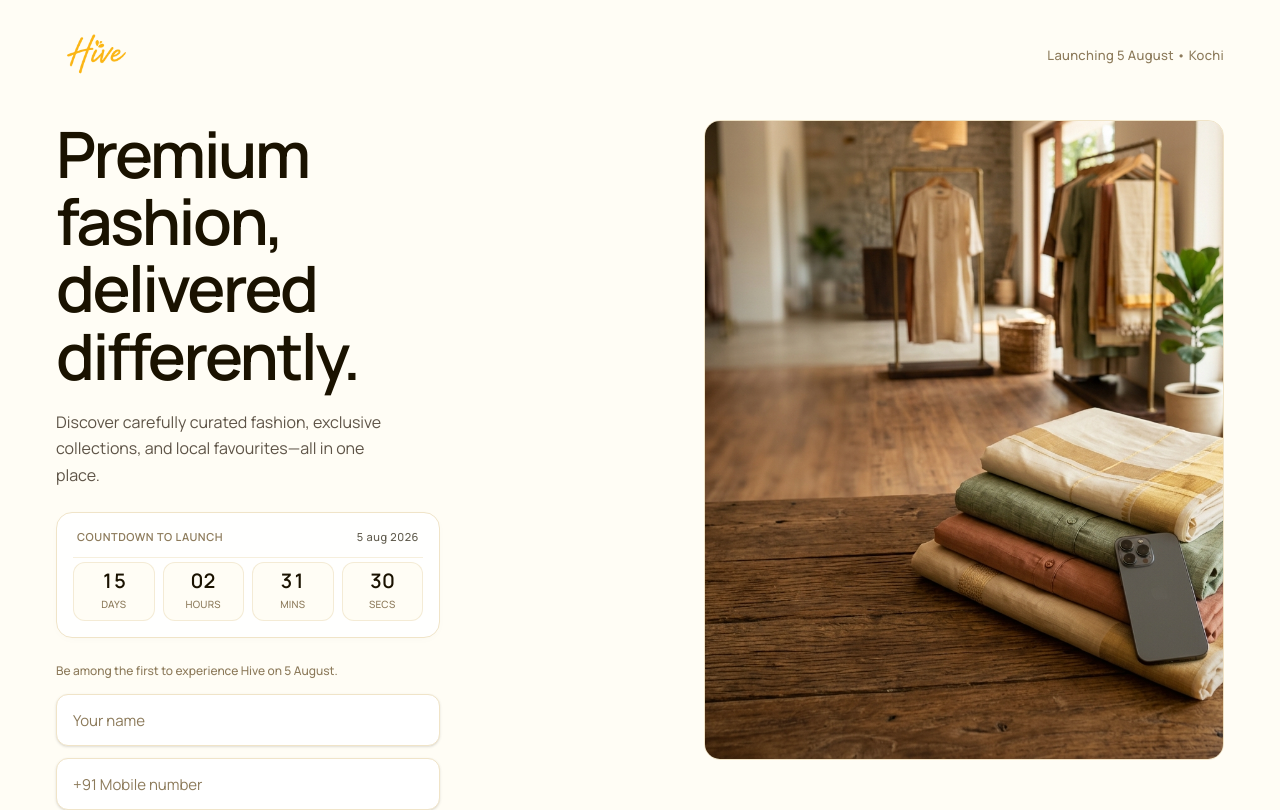
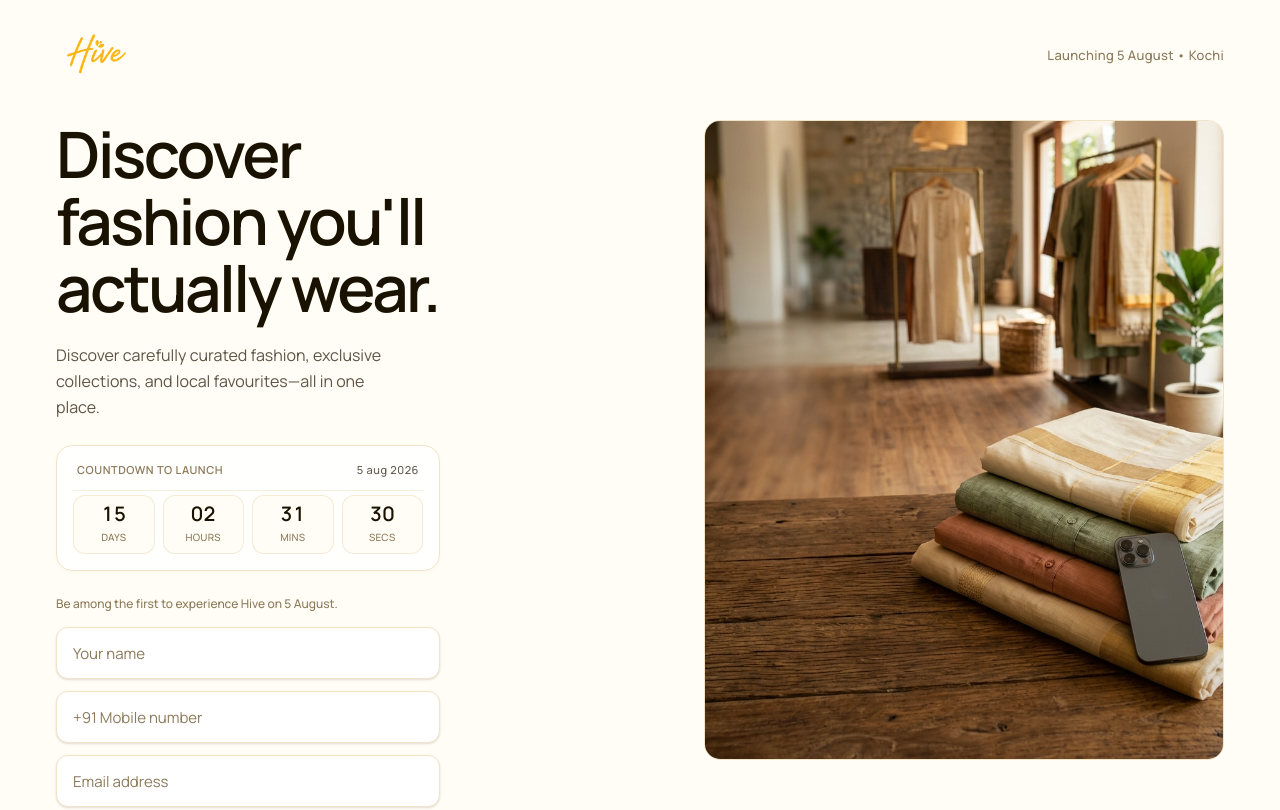
Before and after one commit to deaddev69/hivelanding, a Next.js app: page / in a window 1280 px wide. Shown: the top 810 px of the page. Built offline with nearby package versions, Linux system fonts and the light colour scheme; a web font is replaced by a local one.

Commit message:
feat: update hero headline to Discover fashion you'll actually wear

```diff
--- a/src/app/page.tsx
+++ b/src/app/page.tsx
@@ -179,7 +179,7 @@ export default function WaitlistPage() {
                 letterSpacing: '-0.04em',
               }}
             >
-              Premium fashion, delivered differently.
+              Discover fashion you&apos;ll actually wear.
             </h1>
 
             {/* Subtext — General Sans 400, warm #5E5447 */}
```
